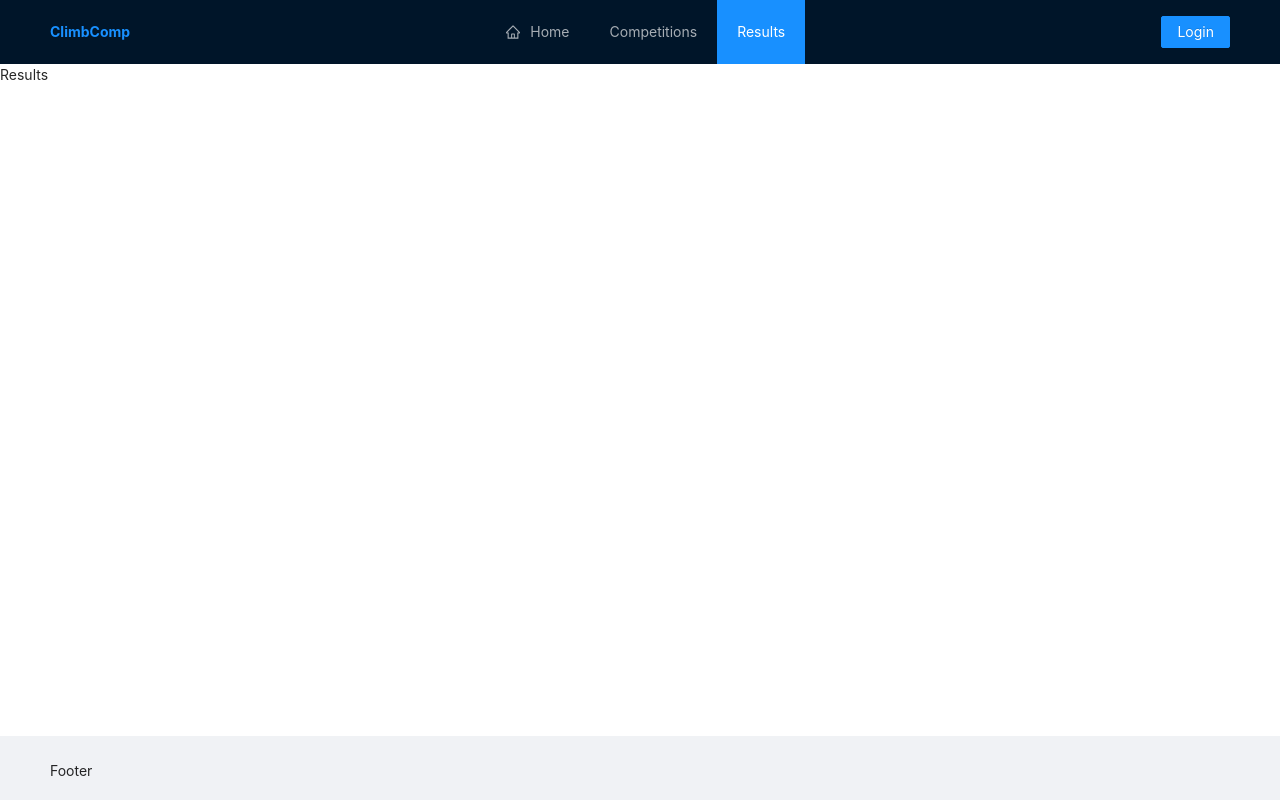
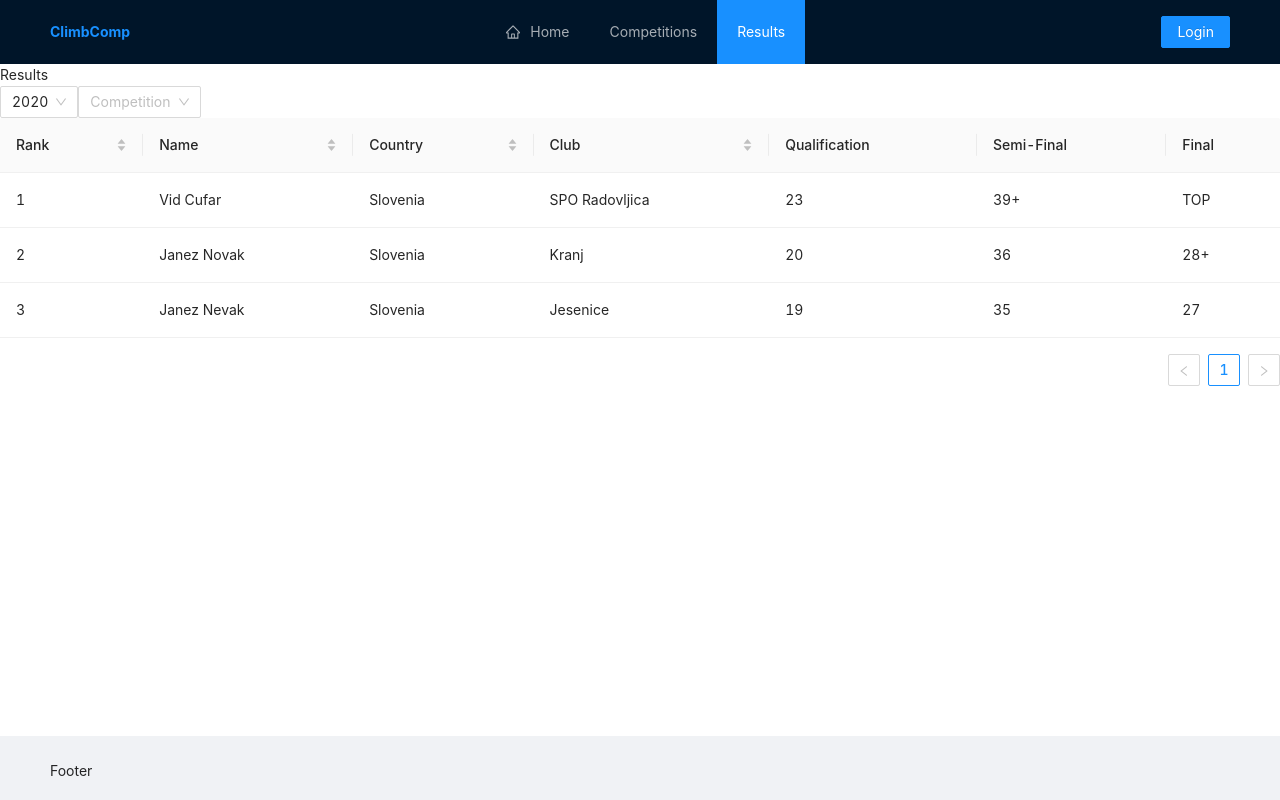
Before and after one commit to cufarvid/climb-comp, a React (Create React App) app in the folder client/: page /results in a window 1280 px wide. Built offline with nearby package versions, Linux system fonts and the light colour scheme.

Commit message:
Add year and competition select for results display

```diff
--- a/client/src/views/Results.tsx
+++ b/client/src/views/Results.tsx
@@ -1,7 +1,98 @@
-import React, { FC } from 'react';
+import React, { FC, useEffect, useState } from 'react';
+import { gql } from '@apollo/client/core';
+import { useLazyQuery } from '@apollo/client';
+import { message, Select } from 'antd';
+import dayjs from 'dayjs';
+
+import { Competition, Query } from '../types/__generated__';
+import { LiveResult } from '../components';
+import { DictionaryOf } from '../types';
+
+const YEAR_DATA = [2020, 2021];
+
+const LIST_COMPETITIONS = gql`
+  query {
+    competitions(orderBy: { startDate: asc }) {
+      id
+      name
+      startDate
+    }
+  }
+`;
+
+/**
+ * Returns competitions grouped by year
+ * @param comps Competitions array
+ */
+const getCompsYearly = (comps: Competition[]): DictionaryOf<Competition[]> => {
+  const yearly: DictionaryOf<Competition[]> = {};
+
+  comps.forEach((comp) => {
+    const year = dayjs(comp.startDate).year();
+
+    if (!yearly[year]) yearly[year] = [comp];
+    else yearly[year].push(comp);
+  });
+
+  return yearly;
+};
 
 const Results: FC = () => {
-  return <div>Results</div>;
+  const [compsYearly, setCompsYearly] = useState<DictionaryOf<Competition[]>>(
+    {},
+  );
+  const [compSelected, setCompSelected] = useState<Competition>();
+  const [yearSelected, setYearSelected] = useState(YEAR_DATA[0]);
+
+  const [getCompetitions, { loading }] = useLazyQuery<Query, Competition>(
+    LIST_COMPETITIONS,
+    {
+      onCompleted: ({ competitions }) => {
+        if (competitions) setCompsYearly(getCompsYearly(competitions));
+      },
+      onError: () => message.error('Error fetching competition info'),
+    },
+  );
+
+  const handleYearChange = (value: number) => {
+    setYearSelected(value);
+    setCompSelected(
+      compsYearly[value]?.length ? compsYearly[value][0] : undefined,
+    );
+  };
+
+  useEffect(() => {
+    getCompetitions();
+  }, []);
+
+  return (
+    <div>
+      <div>Results</div>
+      <Select
+        defaultValue={yearSelected}
+        onChange={handleYearChange}
+        placeholder="Year"
+      >
+        {YEAR_DATA.map((year) => (
+          <Select.Option key={year} value={year}>
+            {year}
+          </Select.Option>
+        ))}
+      </Select>
+      <Select
+        value={compSelected?.name}
+        loading={loading}
+        placeholder="Competition"
+      >
+        {compsYearly[yearSelected]?.map((comp) => (
+          <Select.Option key={comp.id} value={comp.id}>
+            {comp.name}
+          </Select.Option>
+        ))}
+      </Select>
+      <LiveResult />
+    </div>
+  );
 };
 
 export default Results;
```
